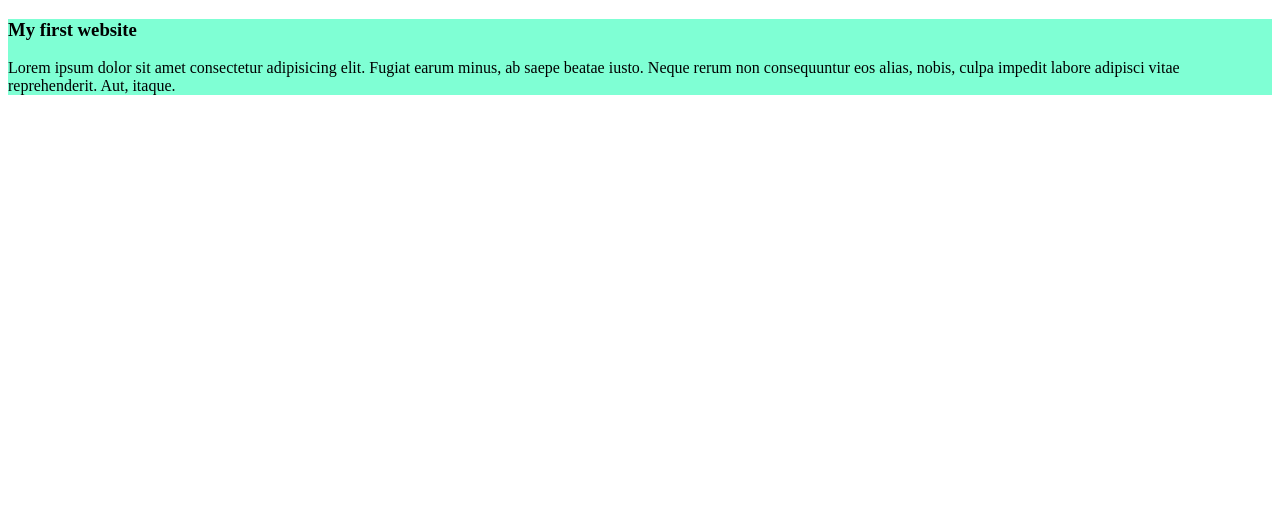
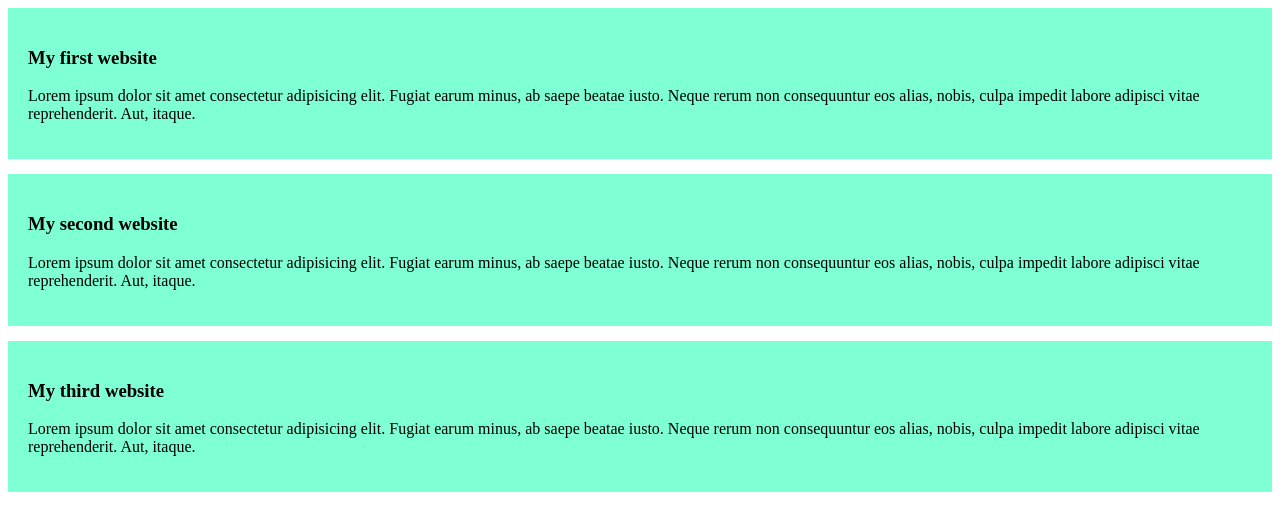
Before and after one commit to prosen36/my-first-github-repository, a plain HTML site: page index.html in a window 1280 px wide. Drawn offline with Linux system fonts and the light colour scheme.

Commit message:
the second and third blog

```diff
--- a/index.html
+++ b/index.html
@@ -12,6 +12,16 @@
         <p> Lorem ipsum dolor sit amet consectetur adipisicing elit. Fugiat earum minus, ab saepe beatae iusto. Neque rerum non consequuntur eos alias, nobis, culpa impedit labore adipisci vitae reprehenderit. Aut, itaque.
         </p>
     </div>
+    <div>
+        <h3> My second website</h3>
+        <p> Lorem ipsum dolor sit amet consectetur adipisicing elit. Fugiat earum minus, ab saepe beatae iusto. Neque rerum non consequuntur eos alias, nobis, culpa impedit labore adipisci vitae reprehenderit. Aut, itaque.
+        </p>
+    </div>
+    <div>
+        <h3> My third website</h3>
+        <p> Lorem ipsum dolor sit amet consectetur adipisicing elit. Fugiat earum minus, ab saepe beatae iusto. Neque rerum non consequuntur eos alias, nobis, culpa impedit labore adipisci vitae reprehenderit. Aut, itaque.
+        </p>
+    </div>
 
 </body>
 </html>
--- a/styles/blog.css
+++ b/styles/blog.css
@@ -1,3 +1,5 @@
 div{
     background-color: aquamarine;
+    padding: 20px;
+    margin-bottom: 15px;
 }
```
